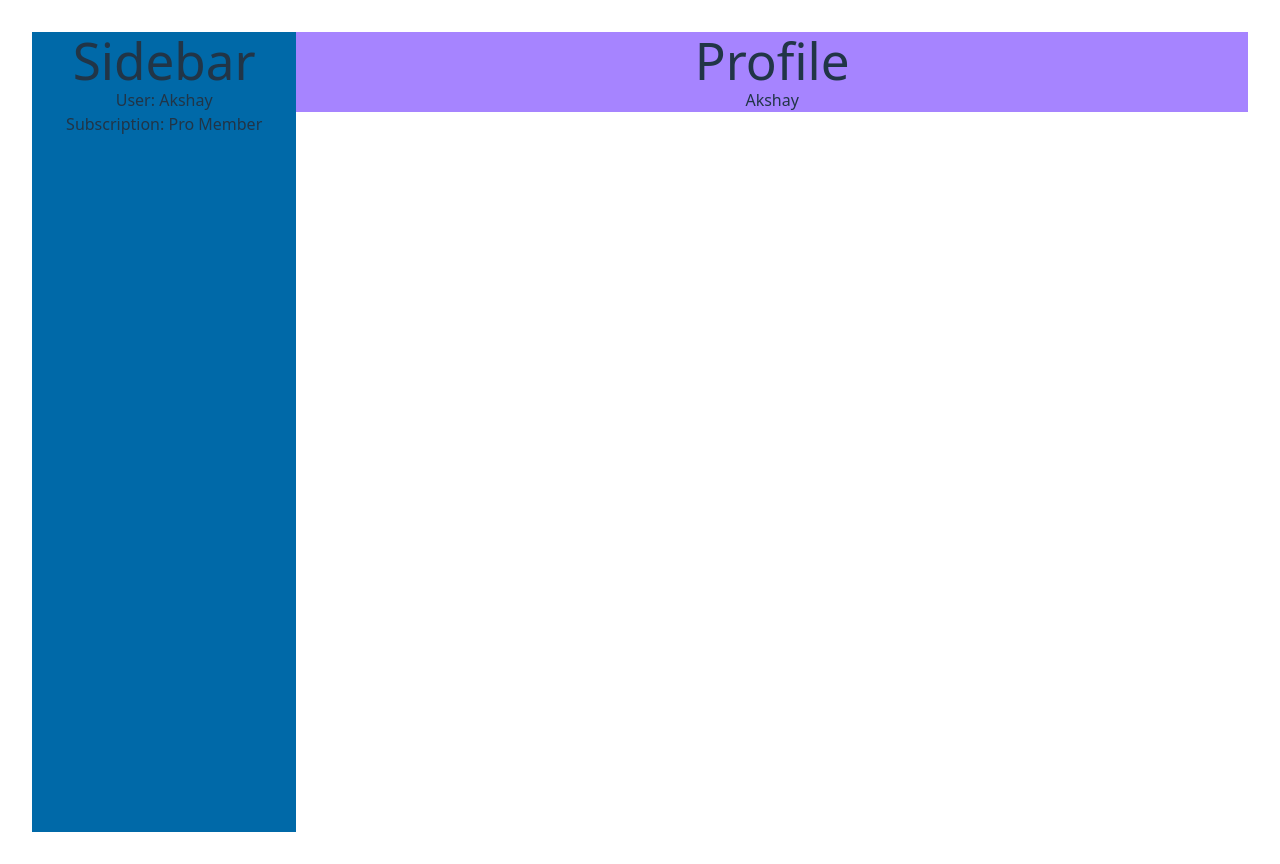
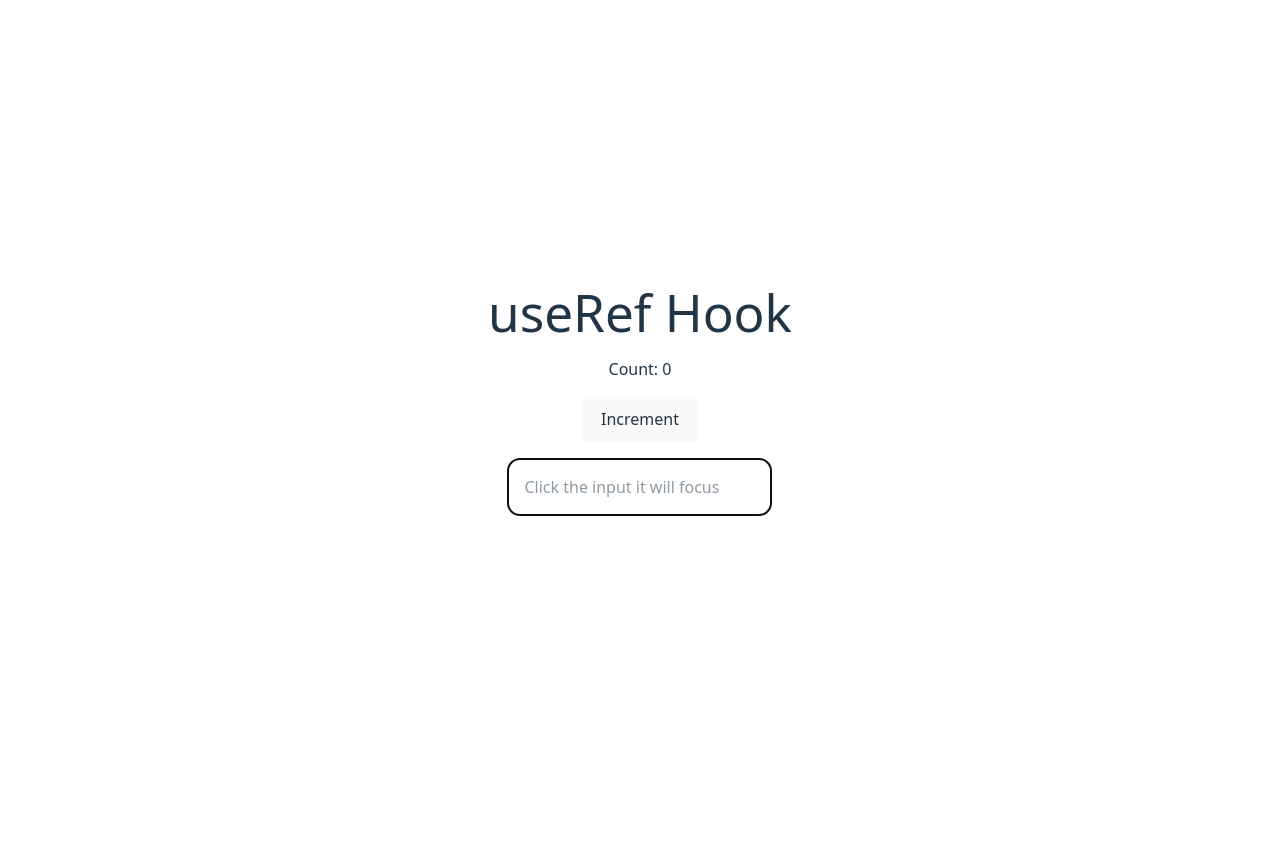
Before and after one commit to akshayshriram/react-hooks, a React (Vite) app: page / in a window 1280 px wide. After the commit the page ends 800 px from the top, so only its background shows below. Built offline with nearby package versions, Linux system fonts and the light colour scheme.

Commit message:
UseRef Hook..

```diff
--- a/src/App.tsx
+++ b/src/App.tsx
@@ -3,12 +3,13 @@ import UseCallback from "./components/UseCallback";
 import UseContext from "./components/UseContext";
 import UseEffect from "./components/UseEffect";
 import UseMemo from "./components/UseMemo";
+import UseRef from "./components/UseRef";
 import UseState from "./components/UseState";
 
 function App() {
   return (
     <>
-      <UseContext />
+      <UseRef />
     </>
   );
 }
--- /dev/null
+++ b/src/components/UseRef.tsx
@@ -0,0 +1,40 @@
+import { useEffect, useRef, useState } from "react";
+
+const UseRef = () => {
+  const [count, setCount] = useState<number>(0);
+  const countRef = useRef<number>(0);
+  const focusRef = useRef<HTMLInputElement | null>(null);
+
+  const handleIncrement = () => {
+    setCount(count + 1);
+    countRef.current++;
+
+    console.log("State Count", count);
+    console.log("countRef: ", countRef.current);
+  };
+  //   const handleFocus = () => {
+  //     focusRef.current?.focus();
+  //   };
+  useEffect(() => {
+    focusRef.current?.focus();
+  }, []);
+
+  return (
+    <>
+      <h1 className="mb-4">useRef Hook</h1>
+      <p className="mb-4">Count: {countRef.current}</p>
+      <div className="flex gap-3 justify-center mb-4">
+        <button onClick={handleIncrement}>Increment</button>
+      </div>
+      <input
+        type="text"
+        ref={focusRef}
+        // onClick={handleFocus}
+        className="p-4 rounded-xl border-1"
+        placeholder="Click the input it will focus"
+      />
+    </>
+  );
+};
+
+export default UseRef;
```
